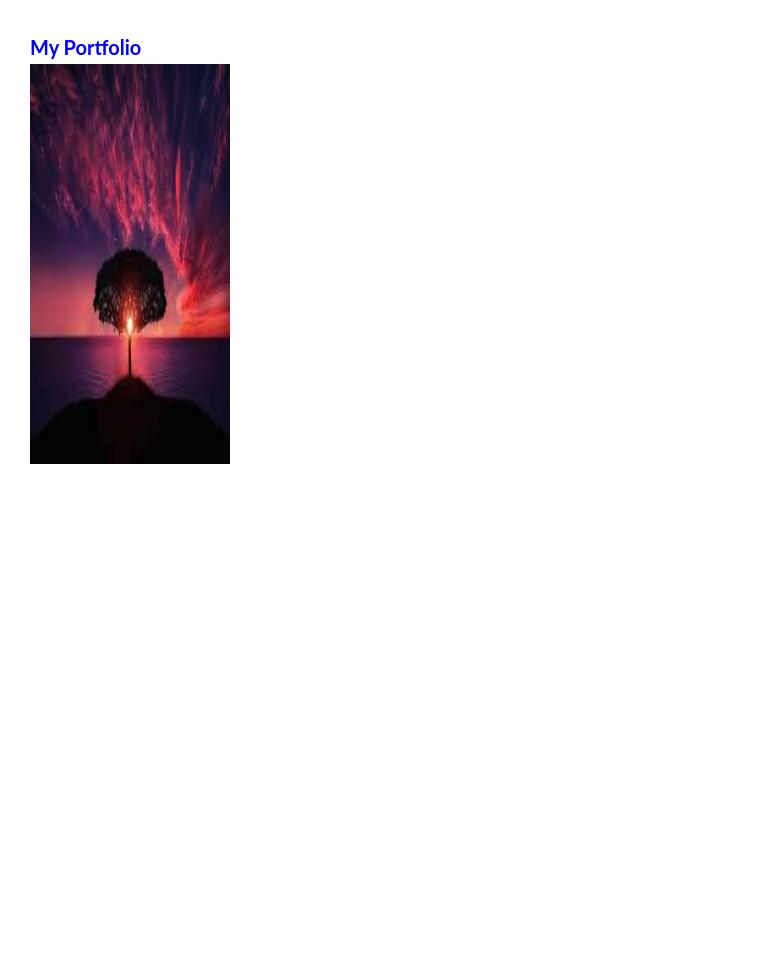
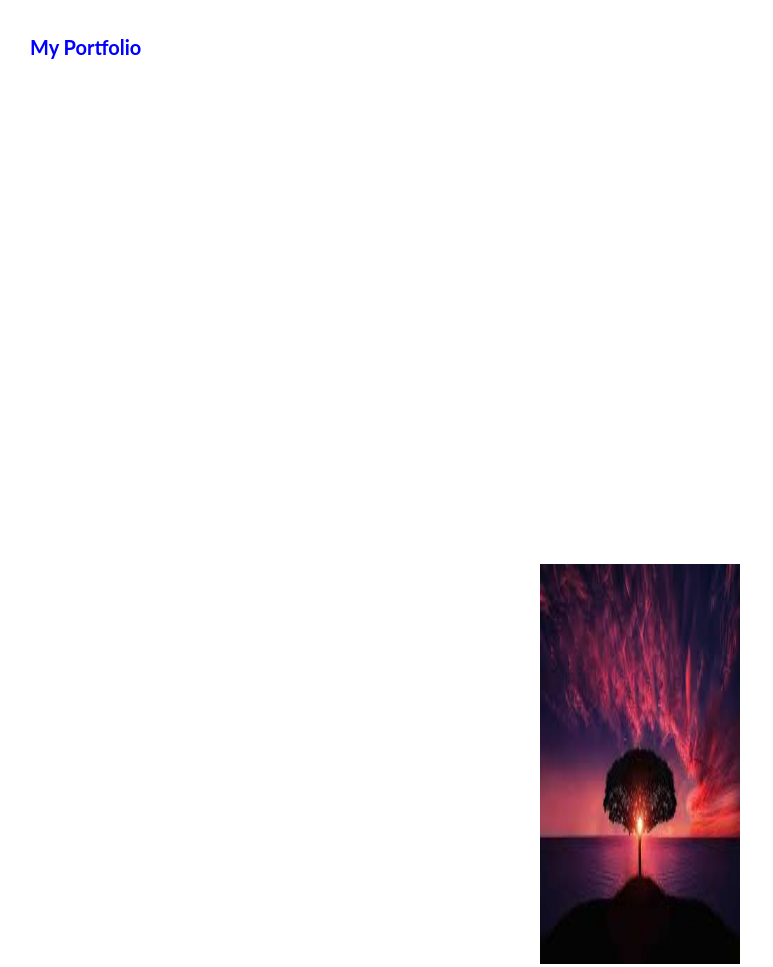
Before and after one commit to Nik-hub-star/Portfolio_d, a website built with webpack: page index.html in a window 1280 px wide. Shown: the top 967 px of the page, without its empty margins (0-773 px from the left). Before the commit the page ends 800 px from the top, so only its background shows below. Built offline with nearby package versions, Linux system fonts and the light colour scheme.

Commit message:
Lazy loading demo

```diff
--- a/index.html
+++ b/index.html
@@ -9,7 +9,17 @@
   <body>
     <h3>My Portfolio</h3>
     <img
-      src="assets/images/sample.jpg"
+      class="lazy"
+      src="assets/images/placeholder.jpg"
+      data-src="assets/images/sample.jpg"
+      alt="image"
+      height="400px"
+      width="200px"
+    />
+    <img
+      class="lazy"
+      src="assets/images/placeholder.jpg"
+      data-src="assets/images/sample2.jpg"
       alt="image"
       height="400px"
       width="200px"
--- a/src/index.js
+++ b/src/index.js
@@ -1,2 +1,21 @@
 import "./sass/main.scss";
-console.log("JHeljkhjoo");
+
+document.addEventListener("DOMContentLoaded", function() {
+  let lazyImages = [].slice.call(document.querySelectorAll("img.lazy"));
+
+  if ("IntersectionObserver" in window) {
+    let lazyImageObserver = new IntersectionObserver((entries, observer) => {
+      entries.forEach(entry => {
+        if (entry.isIntersecting) {
+          let lazyImage = entry.target;
+          lazyImage.src = lazyImage.dataset.src;
+          lazyImage.classList.remove("lazy");
+          lazyImageObserver.unobserve(lazyImage);
+        }
+      });
+    });
+    lazyImages.forEach(element => {
+      lazyImageObserver.observe(element);
+    });
+  }
+});
--- a/src/sass/main.scss
+++ b/src/sass/main.scss
@@ -27,3 +27,7 @@ h3 {
   color: blue;
   font-size: 2rem;
 }
+img {
+  margin: 500px auto 500px;
+  display: block;
+}
```
Also changed, not shown: dist/app.bundle.js, dist/assets/images/placeholder.jpg (added), dist/assets/images/sample2.jpg (added), dist/index.html, dist/style.css, src/assets/images/placeholder.jpg (added), src/assets/images/sample2.jpg (added).
